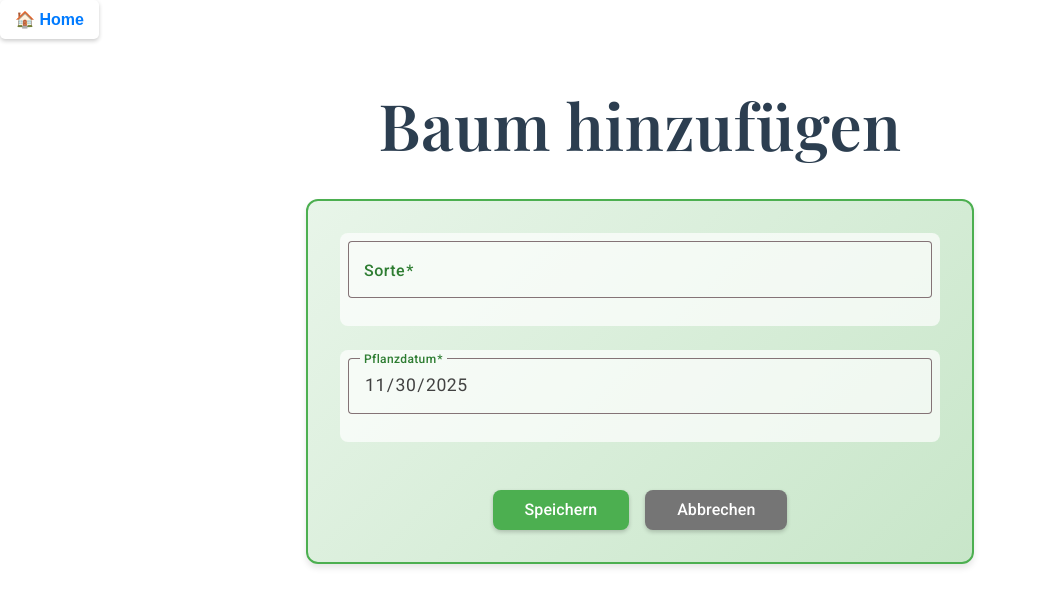
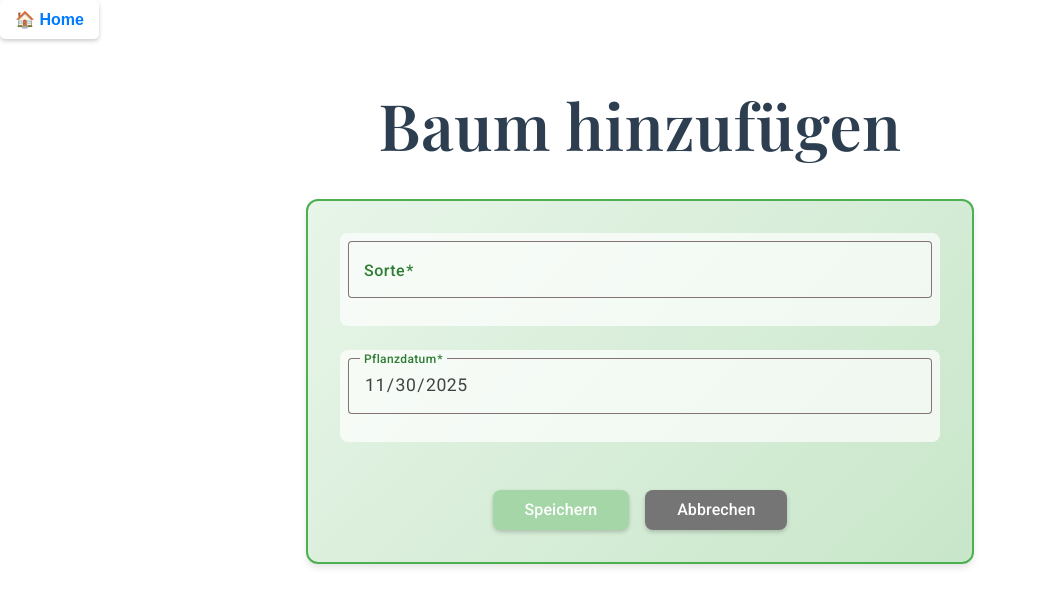
Before and after one commit to Johnhi19/TreeSpotter_Frontend, an Angular app in the folder tree-spotter-frontend/: page /add-tree/1 in a window 1280 px wide. Shown: the top 606 px of the page, without its empty margins (0-1037 px from the left). Built offline with nearby package versions, Linux system fonts and the light colour scheme.

Commit message:
Add-Tree-Component: Prevent submission of form when fields are empty

```diff
--- a/tree-spotter-frontend/src/app/tree-info/add-tree/add-tree.component.html
+++ b/tree-spotter-frontend/src/app/tree-info/add-tree/add-tree.component.html
@@ -1,21 +1,44 @@
 <h1>Baum hinzufügen</h1>
 <div class="form-container">
-  <form (ngSubmit)="onSubmit()">
+
+<form #form="ngForm" (ngSubmit)="onSubmit()" novalidate>
+
   <mat-form-field appearance="outline">
     <mat-label>Sorte</mat-label>
-      <input matInput [(ngModel)]="tree.type" name="type" required>
+    <input
+      matInput
+      [(ngModel)]="tree.type"
+      name="type"
+      required>
   </mat-form-field>
 
   <mat-form-field appearance="outline">
     <mat-label>Pflanzdatum</mat-label>
-      <input matInput type="date"
+    <input
+      matInput
+      type="date"
       [ngModel]="tree.plantDate | date:'yyyy-MM-dd'"
-            name="plantDate" required>
+      (ngModelChange)="tree.plantDate = $event"
+      name="plantDate"
+      required>
   </mat-form-field>
 
   <div class="button-group">
-      <button mat-raised-button color="primary" type="submit">Speichern</button>
-      <button mat-raised-button type="button" (click)="onCancel()">Abbrechen</button>
+    <button
+      mat-raised-button
+      color="primary"
+      type="submit"
+      [disabled]="form.invalid">
+      Speichern
+    </button>
+
+    <button
+      mat-raised-button
+      type="button"
+      (click)="onCancel()">
+      Abbrechen
+    </button>
   </div>
+
 </form>
 </div>
```
Lines whose indentation alone changed are shown as unchanged.
